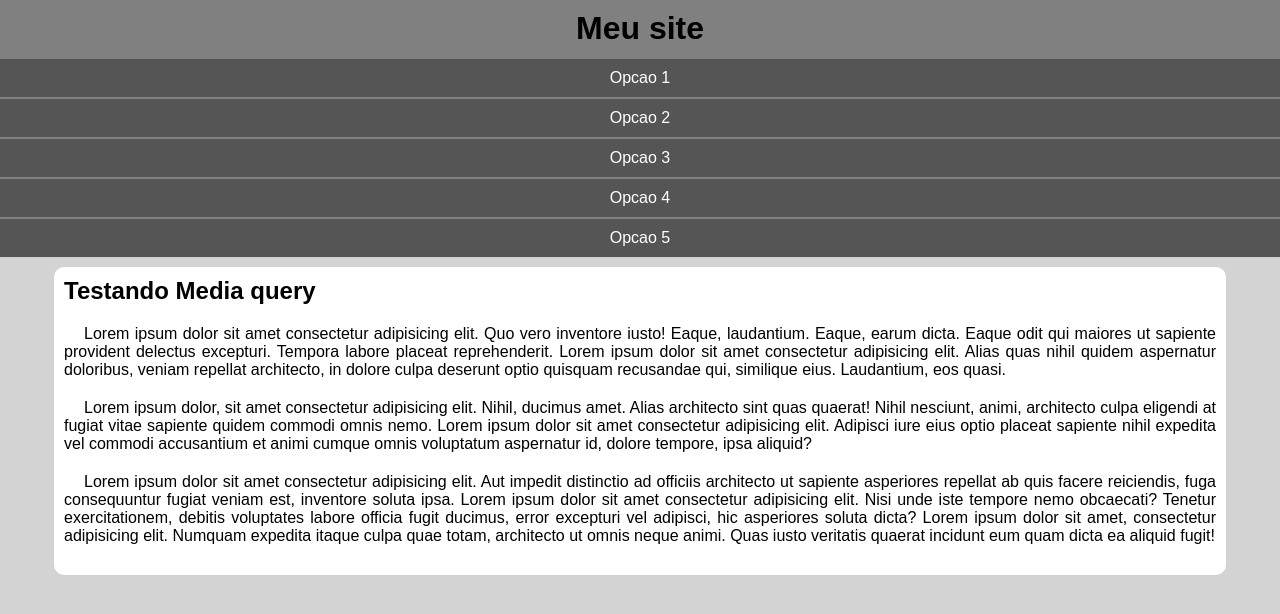
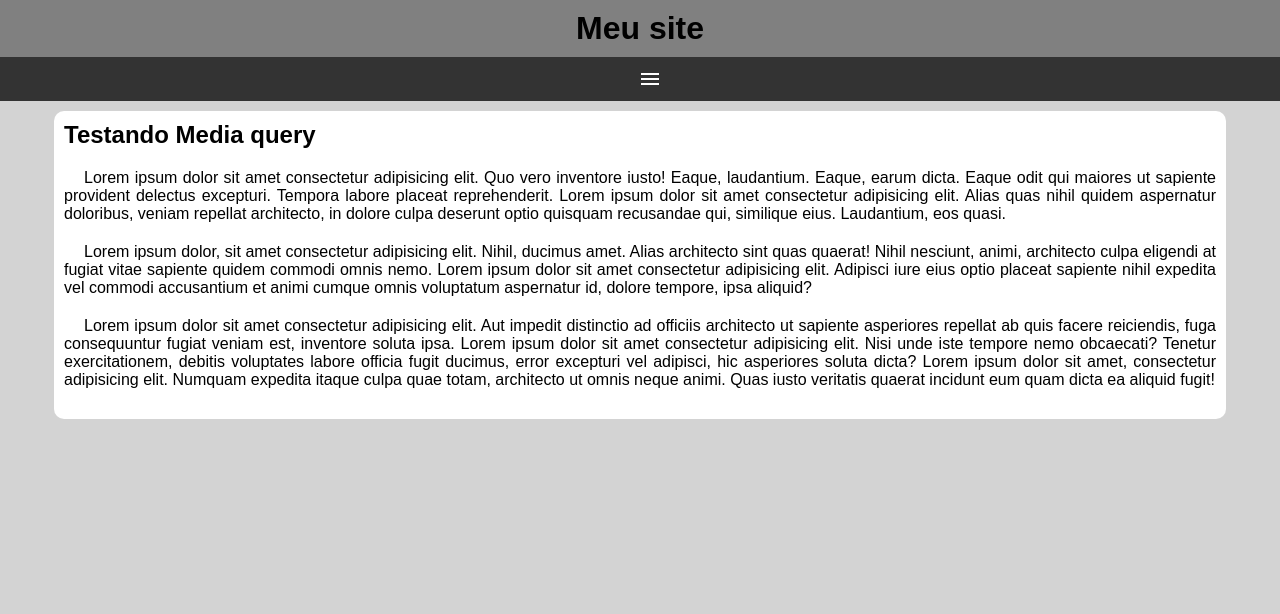
Before and after one commit to DEV-HenriqueLopes/html-css, a plain HTML site: page exercicios/ex026/mq005/index.html in a window 1280 px wide. Drawn offline with nearby package versions, Linux system fonts and the light colour scheme.

Commit message:
Atualizacao

```diff
--- a/exercicios/ex026/mq005/estilos/style.css
+++ b/exercicios/ex026/mq005/estilos/style.css
@@ -20,8 +20,23 @@
     text-align: center;
 }
 
+#burger {
+    display: block;
+    cursor: pointer;
+    background-color: rgb(51, 51, 51);
+    color: white;
+    text-align: center;
+    width: 100vw;
+    padding: 10px;
+}
+
+#burger:hover {
+    background-color: white;
+    color: black;
+}
+
 menu {
-    display: block;
+    display: none;
 }
 
 menu > ul {
--- a/exercicios/ex026/mq005/index.html
+++ b/exercicios/ex026/mq005/index.html
@@ -4,12 +4,14 @@
     <meta charset="UTF-8">
     <meta name="viewport" content="width=device-width, initial-scale=1.0">
     <title>Media query</title>
+    <link rel="stylesheet" href="https://fonts.googleapis.com/css2?family=Material+Symbols+Outlined:opsz,wght,FILL,GRAD@24,400,0,0&icon_names=menu" />
     <link rel="stylesheet" href="estilos/style.css">
 </head>
 <body>
     <header>
         <h1>Meu site</h1>
-        <menu>
+        <span id="burger" class="material-symbols-outlined" onclick="clickMenu()">menu</span>
+        <menu id="itens">
             <ul>
                 <li><a href="">Opcao 1</a></li>
                 <li><a href="">Opcao 2</a></li>
@@ -27,5 +29,16 @@
             <p>Lorem ipsum dolor sit amet consectetur adipisicing elit. Aut impedit distinctio ad officiis architecto ut sapiente asperiores repellat ab quis facere reiciendis, fuga consequuntur fugiat veniam est, inventore soluta ipsa. Lorem ipsum dolor sit amet consectetur adipisicing elit. Nisi unde iste tempore nemo obcaecati? Tenetur exercitationem, debitis voluptates labore officia fugit ducimus, error excepturi vel adipisci, hic asperiores soluta dicta? Lorem ipsum dolor sit amet, consectetur adipisicing elit. Numquam expedita itaque culpa quae totam, architecto ut omnis neque animi. Quas iusto veritatis quaerat incidunt eum quam dicta ea aliquid fugit!</p>
         </article>
     </main>
+
+    <script>
+        function clickMenu() {
+            if (itens.style.display == 'block') {
+                itens.style.display = 'none'
+            }
+            else {
+                itens.style.display = 'block'
+            }
+        }
+    </script>
 </body>
 </html>
```
